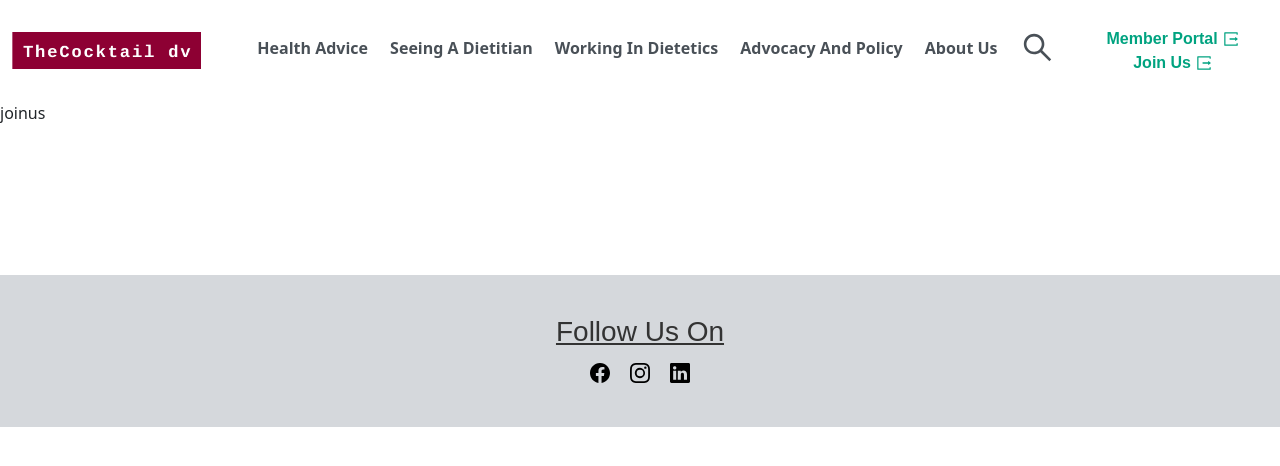
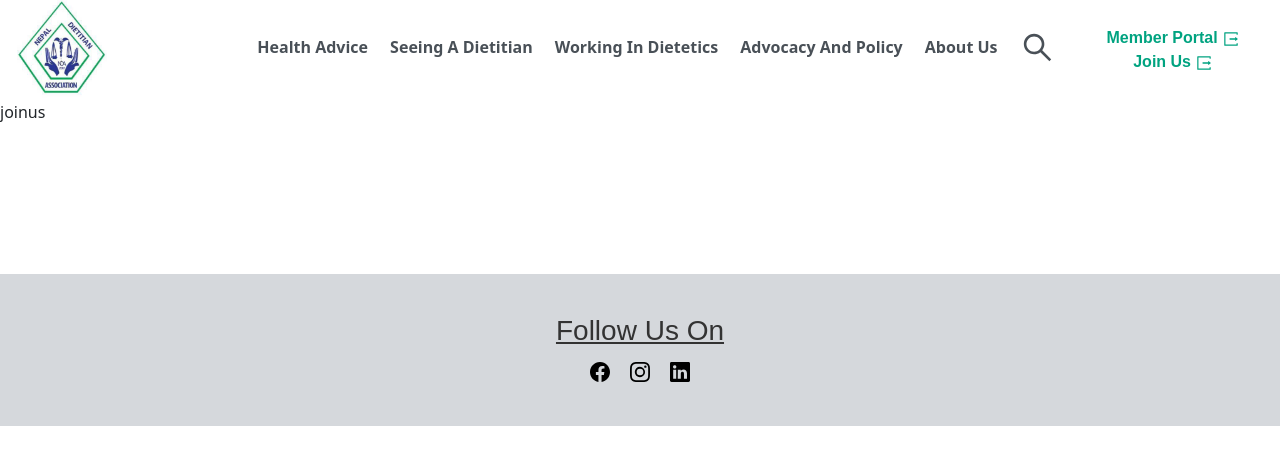
Before and after one commit to Bharatkafle/dietitians, a React (Create React App) app: page /joinus in a window 1280 px wide. Shown: the top 466 px of the page. Built offline with nearby package versions, Linux system fonts and the light colour scheme.

Commit message:
adding logo  and paragraph

```diff
--- a/src/components/Navbar/index.jsx
+++ b/src/components/Navbar/index.jsx
@@ -1,5 +1,5 @@
 import React, { useState, useEffect, useRef } from 'react';
-import Logo from "../../Assets/logo.png";
+import Logo from "../../Assets/logo.jpeg";
 import menuItems from "../../data";
 import { Link, NavLink } from "react-router-dom"; // Import NavLink
 import Layout from "../layout";
--- a/src/components/Navbar/smallscreensavbar/index.jsx
+++ b/src/components/Navbar/smallscreensavbar/index.jsx
@@ -2,7 +2,7 @@ import React from 'react';
 import { Link } from 'react-router-dom'; // Import Link
 import './style.css';
 import menuItems from '../../../data/index';
-import Logo from "../../../Assets/logo.png"
+import Logo from "../../../Assets/logo.jpeg"
 import { AiOutlineExport } from 'react-icons/ai';
 import { AiOutlineClose } from 'react-icons/ai';
 
--- a/src/components/Navbar/smallscreensavbar/style.css
+++ b/src/components/Navbar/smallscreensavbar/style.css
@@ -13,8 +13,12 @@
 
 
 
- .small__screenDevice--navbarlogo{
+ .small__screenDevice--navbarlogo img{
     margin-top: 30px;
+transform: translate(50%, 50%);
+margin-left: 25px;
+
+
  }
 .small__screenDevice--navbar{
   z-index: 100;
--- a/src/components/Navbar/style.css
+++ b/src/components/Navbar/style.css
@@ -6,11 +6,15 @@
 
   background-color: white;
 
-  padding-top:20px ;
-  padding-bottom: 20px;
+
+
 }
 .Navbar-menu ul li{
   text-decoration: none;
+}
+.Navbar-section__logo img{
+  width: 100px;
+
 }
 .Navbar-menu ul li {
     list-style: none;
--- a/src/components/foodrecipe/index.jsx
+++ b/src/components/foodrecipe/index.jsx
@@ -16,7 +16,7 @@ const FoodRecipe = () => {
                   <div className=' bha col-md-6 col-sm-12 d-flex flex-column justify-content-center align-item-center' >
                           <div className='foodrecipe_heading' >
                               <h3 className='header'>Creamy pea pasta</h3>
-                              <p className='paragraph'>A quick and easy recipe . prepare  and  cook in 20  minute</p>
+                              <p className='paragraph'>In 2010, a collective of dedicated dietitians, nutritionists, and professionals in allied healthcare professions came together with the intention of establishing a scientific organization aimed at emphasizing the significance of dietetics and nutrition in promoting health and addressing diseases. As a result, the Nepal Dietitian Association was established.</p>
 
                           </div>
                           <Button name="view recipe" />
--- a/src/index.css
+++ b/src/index.css
@@ -70,4 +70,5 @@
 .paragraph p{
     font-size: 10px;
 }
+
 }
```
Also changed, not shown: src/Assets/logo.jpeg (added), src/Assets/logo.png (deleted).
